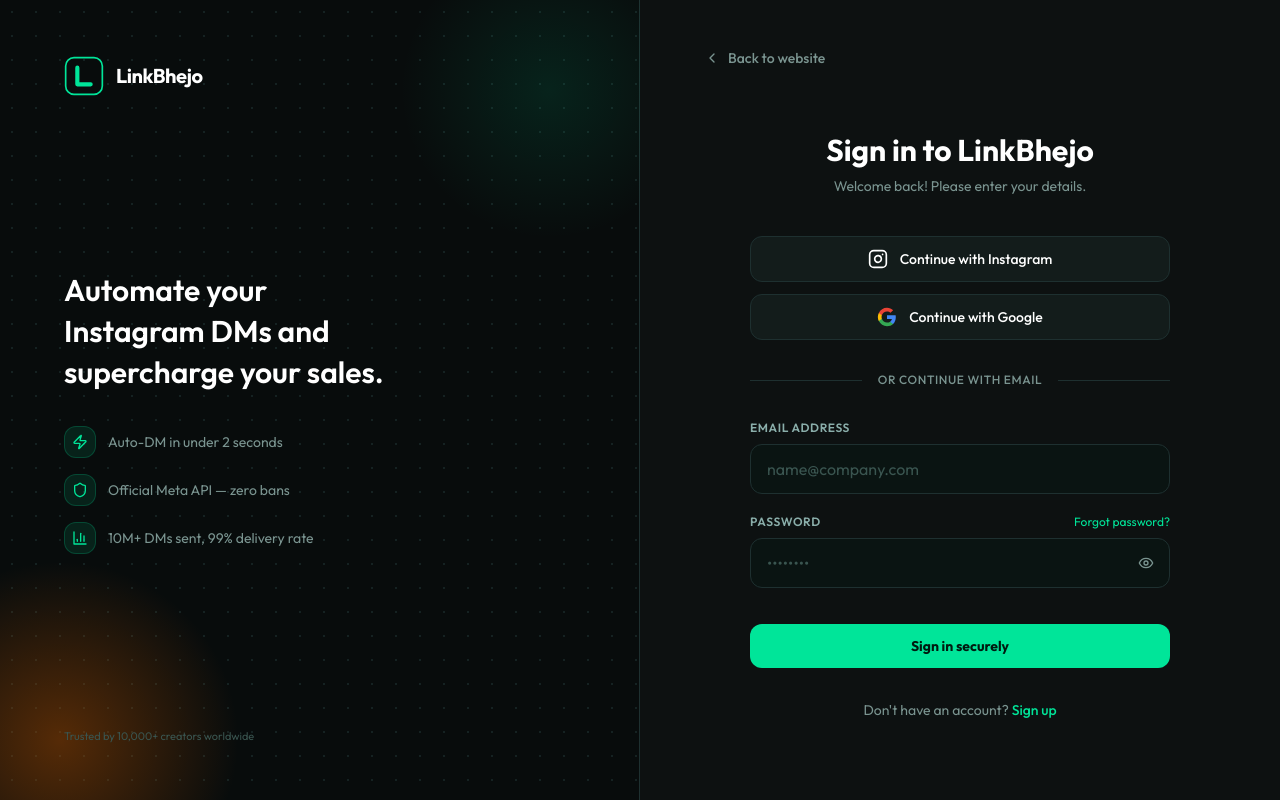
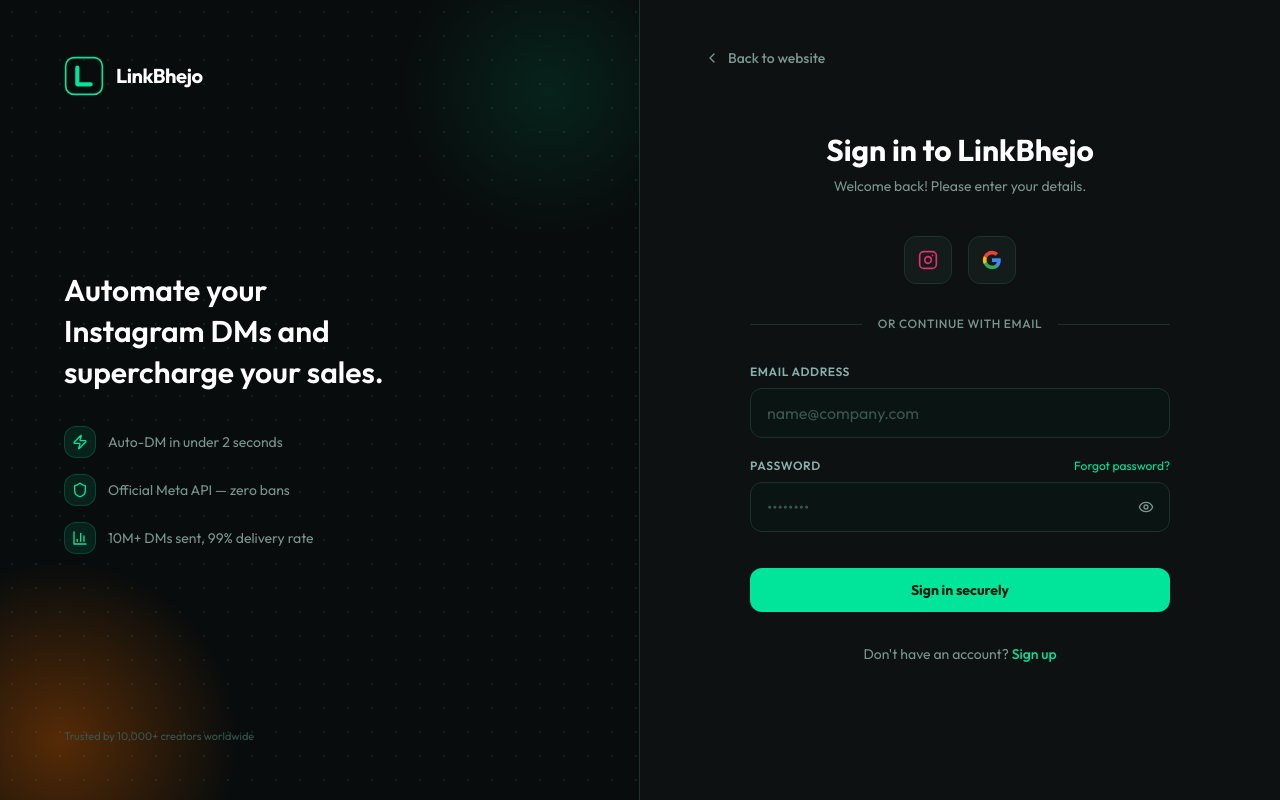
Before and after one commit to aakash-env/LinkBhejo, a Next.js app in the folder apps/web/: page /login in a window 1280 px wide. Built offline with nearby package versions, Linux system fonts and the light colour scheme.

Commit message:
style(login): replace stacked full-width oauth buttons with compact icon-only buttons

```diff
--- a/apps/web/app/(auth)/login/page.tsx
+++ b/apps/web/app/(auth)/login/page.tsx
@@ -201,20 +201,22 @@
             <p className="text-[#7a9490] text-sm">Welcome back! Please enter your details.</p>
           </div>
 
-          {/* Social Auth Buttons */}
-          <div className="flex flex-col gap-3 mb-8">
+          {/* Social Auth — compact icon buttons */}
+          <div className="flex items-center justify-center gap-4 mb-8">
             {/* Instagram */}
             <button
               onClick={handleInstagramSignIn}
               type="button"
               disabled={igLoading}
-              className="relative flex items-center justify-center gap-3 w-full py-3 px-4 rounded-xl bg-[#131c1b] border border-[#1e3030] hover:bg-[#1a2826] hover:border-[#2a4040] transition-all duration-200 outline-none group disabled:opacity-50 disabled:cursor-not-allowed"
+              title="Continue with Instagram"
+              className="group relative flex items-center justify-center w-12 h-12 rounded-xl bg-[#131c1b] border border-[#1e3030] hover:border-[#e1306c]/50 hover:bg-[#1a1014] transition-all duration-200 disabled:opacity-50 disabled:cursor-not-allowed"
             >
               {igLoading
                 ? <Loader2 className="w-5 h-5 text-white animate-spin" />
-                : <Instagram className="w-5 h-5 text-white" />
+                : <Instagram className="w-5 h-5 text-[#e1306c]" />
               }
-              <span className="text-sm font-medium text-white">
+              {/* Tooltip */}
+              <span className="pointer-events-none absolute -bottom-8 left-1/2 -translate-x-1/2 whitespace-nowrap rounded-md bg-[#0d1111] border border-[#1e3030] px-2 py-1 text-[11px] text-[#7a9490] opacity-0 group-hover:opacity-100 transition-opacity duration-150 z-10">
                 {igLoading ? "Connecting..." : "Continue with Instagram"}
               </span>
             </button>
@@ -224,7 +226,8 @@
               onClick={handleGoogleSignIn}
               type="button"
               disabled={googleLoading}
-              className="relative flex items-center justify-center gap-3 w-full py-3 px-4 rounded-xl bg-[#131c1b] border border-[#1e3030] hover:bg-[#1a2826] hover:border-[#2a4040] transition-all duration-200 outline-none group disabled:opacity-50 disabled:cursor-not-allowed"
+              title="Continue with Google"
+              className="group relative flex items-center justify-center w-12 h-12 rounded-xl bg-[#131c1b] border border-[#1e3030] hover:border-[#4285F4]/50 hover:bg-[#10131c] transition-all duration-200 disabled:opacity-50 disabled:cursor-not-allowed"
             >
               {googleLoading
                 ? <Loader2 className="w-5 h-5 text-white animate-spin" />
@@ -237,11 +240,13 @@
                   </svg>
                 )
               }
-              <span className="text-sm font-medium text-white">
+              {/* Tooltip */}
+              <span className="pointer-events-none absolute -bottom-8 left-1/2 -translate-x-1/2 whitespace-nowrap rounded-md bg-[#0d1111] border border-[#1e3030] px-2 py-1 text-[11px] text-[#7a9490] opacity-0 group-hover:opacity-100 transition-opacity duration-150 z-10">
                 {googleLoading ? "Connecting..." : "Continue with Google"}
               </span>
             </button>
           </div>
+
 
           {/* Divider */}
           <div className="flex items-center justify-between w-full mb-8">
```
